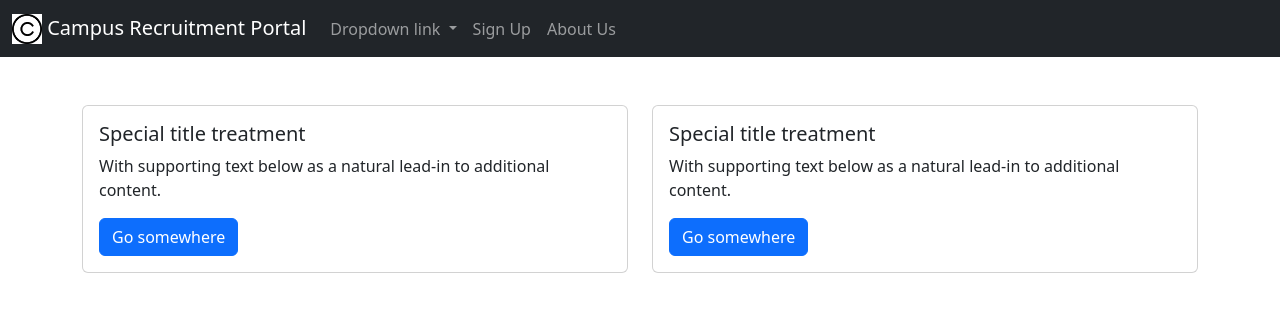
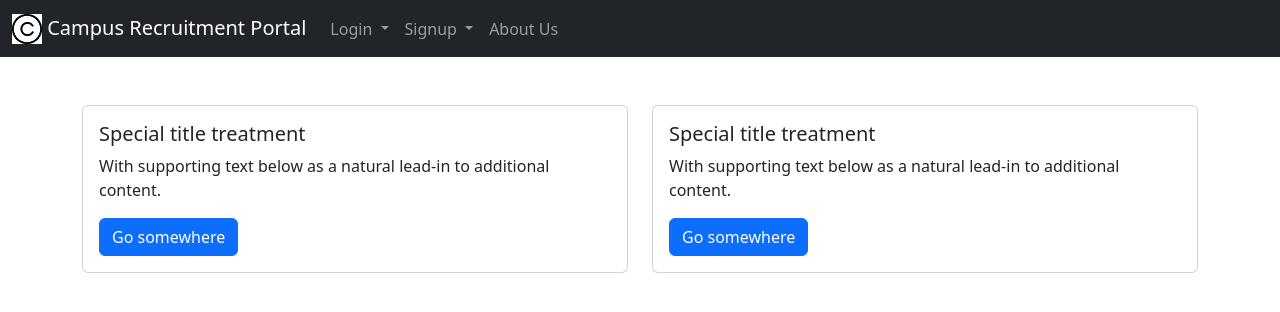
Before and after one commit to rrahul32/campus, a PHP site: page /index.php in a window 1280 px wide. Shown: the top 312 px of the page. Run offline with PHP 8.4, Linux system fonts and the light colour scheme.

Commit message:
modified navbar

```diff
--- a/partials/_navbar.php
+++ b/partials/_navbar.php
@@ -8,19 +8,24 @@
     </button>
     <div class="collapse navbar-collapse" id="navbarNav">
       <ul class="navbar-nav">
-      <li class="nav-item dropdown">
+        <li class="nav-item dropdown">
           <a class="nav-link dropdown-toggle" href="#" id="navbarDropdownMenuLink" role="button" data-bs-toggle="dropdown" aria-expanded="false">
-            Dropdown link
+            Login
           </a>
           <ul class="dropdown-menu" aria-labelledby="navbarDropdownMenuLink">
-            <li><a class="dropdown-item" href="#">Action</a></li>
-            <li><a class="dropdown-item" href="#">Another action</a></li>
-            <li><a class="dropdown-item" href="#">Something else here</a></li>
+            <li><a class="dropdown-item" href="#">Student</a></li>
+            <li><a class="dropdown-item" href="#">Company</a></li>
+            <li><a class="dropdown-item" href="#">Admin</a></li>
           </ul>
         </li>
-
-        <li class="nav-item">
-          <a class="nav-link" href="signup.php">Sign Up</a>
+        <li class="nav-item dropdown">
+          <a class="nav-link dropdown-toggle" href="#" id="navbarDropdownMenuLink" role="button" data-bs-toggle="dropdown" aria-expanded="false">
+            Signup
+          </a>
+          <ul class="dropdown-menu" aria-labelledby="navbarDropdownMenuLink">
+            <li><a class="dropdown-item" href="student_signup.php">Student</a></li>
+            <li><a class="dropdown-item" href="#">Company</a></li>
+          </ul>
         </li>
         <li class="nav-item">
           <a class="nav-link" href="aboutus.php">About Us</a>
```
Also changed, not shown: signup.php (deleted, +0 -7 lines).
